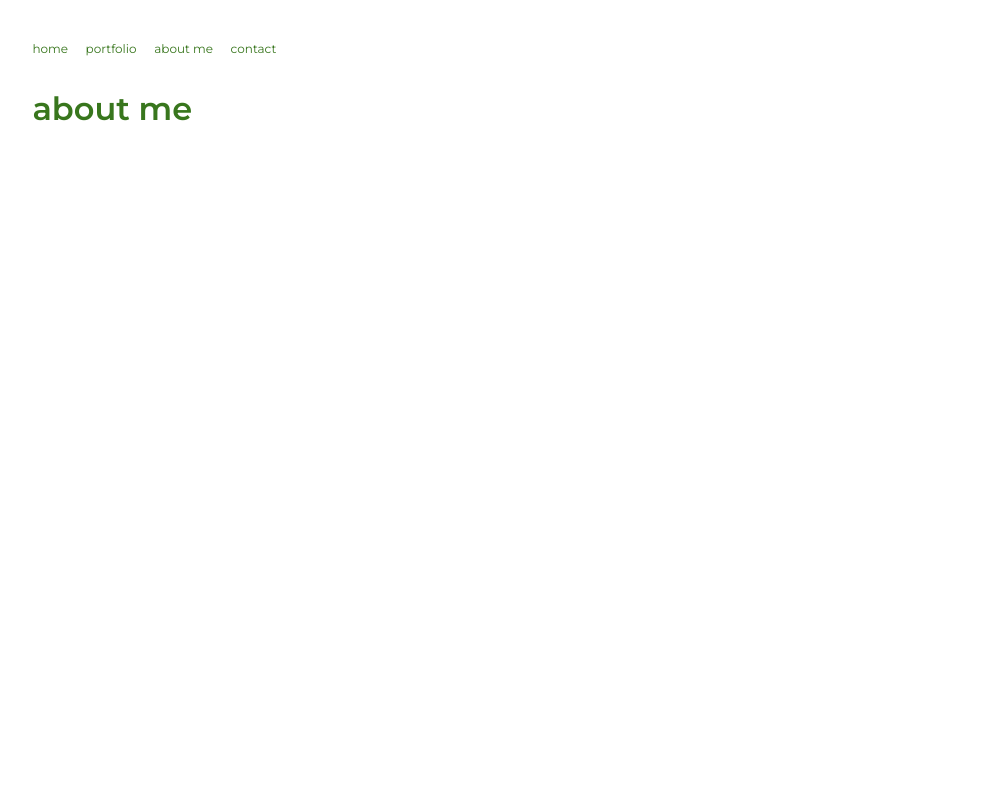
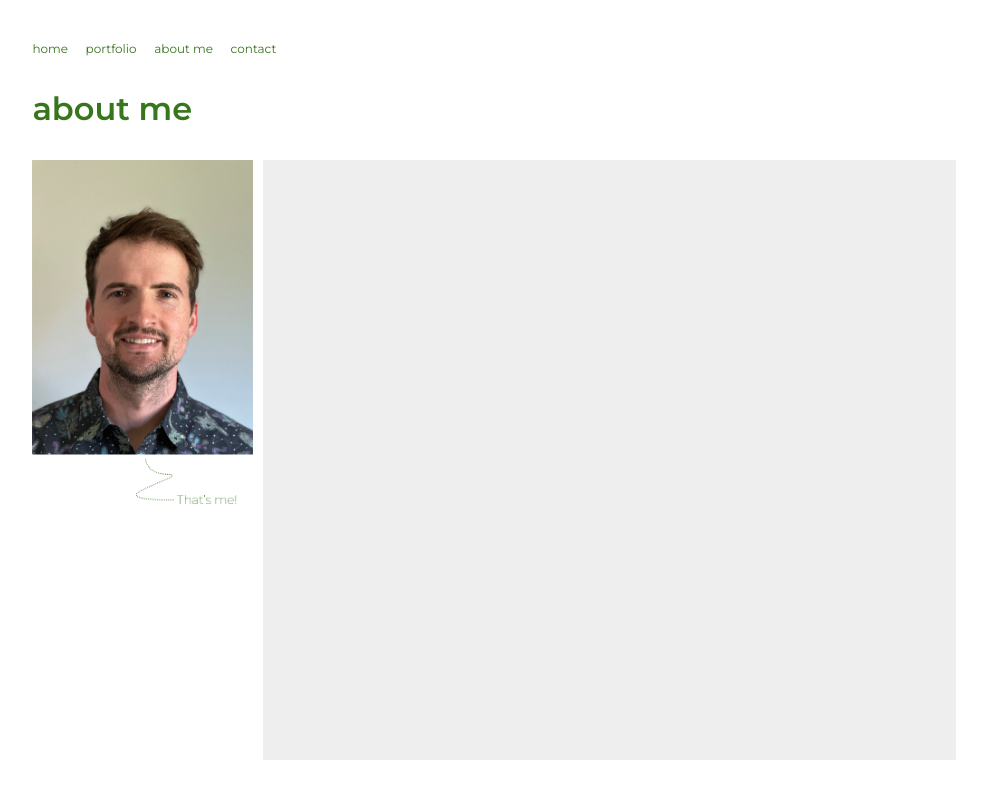
Before and after one commit to ckvapil/site-dewitt-folio, a plain HTML site: page about/index.html in a window 1280 px wide. Shown: the whole page, without its empty margins (146-1133 px from the left). Drawn offline with Linux system fonts and the light colour scheme.

Commit message:
Added about content

```diff
--- a/about/index.html
+++ b/about/index.html
@@ -30,7 +30,10 @@
                 <h1>about me</h1>
             </div>
             <div class="content">
-
+               <div class="about-pic">
+                    <img src="../img/will-dewitt.png"/>
+               </div>
+               <div class="about-cv"></div>
             </div>
         </div>
 
--- a/global.css
+++ b/global.css
@@ -172,3 +172,21 @@ nav ul li img{
     -ms-overflow-style: none;  /* IE and Edge */
     scrollbar-width: none;  /* Firefox */
 }
+
+.content .about-pic{
+    width: 25%;
+    padding:0 10px 0 0;
+    flex-grow: 1;
+    min-width: 150px;
+}
+.content .about-pic img{
+    width: 100%;
+}
+.content .about-cv{
+    background-color: #eee;
+    height: 75vh;
+    width: 75%;
+    min-width: 200px;
+    max-height: 75vh;
+    flex-grow: 1;
+}
```
Also changed, not shown: img/will-dewitt.png (added).
